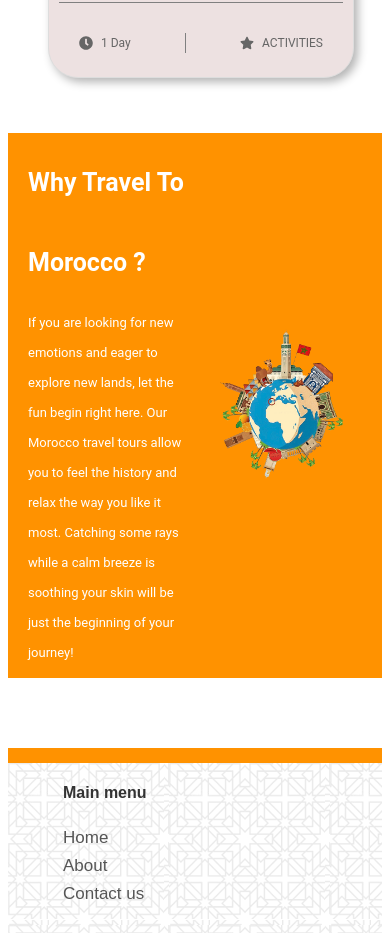
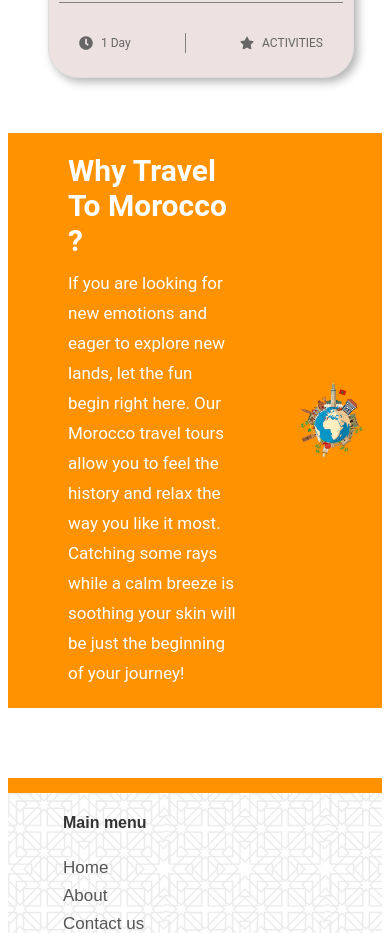
Before and after one commit to Oumaima-Elkadiri/Camel_Company_Merzouga, a React (Vite) app: page / in a window 390 px wide. Shown: the part 6340-7273 px from the top of the page. Built offline with nearby package versions, Linux system fonts and the light colour scheme.

Commit message:
Forcer le redeploiement

```diff
--- a/src/styles/contact.css
+++ b/src/styles/contact.css
@@ -200,7 +200,8 @@
     }
 
     .msg_contact ul li {
-        margin: 0 0 0 100px;
+        margin: 0 0 0 30px;
+        max-width: 250px;
     }
     .footer_contact{
         flex-direction: column; /* Afficher les éléments en colonne */
@@ -209,7 +210,7 @@
         text-align: center; /* Centrer le texte */
         margin: 0; /* Réinitialiser les marges */
         padding: 20px 0; /* Ajouter un peu de padding */
-        gap: 20px;
+        gap: 0px;
     }
     .footer_contact h1{
         font-size: 18px;
--- a/src/styles/home.css
+++ b/src/styles/home.css
@@ -17,7 +17,7 @@
 .home-section img{
     flex: 1;
     width: 60%;
-    margin: 30px 0 70px 0;
+    margin: 70px  0;
 }
 .home-section h1{
     font-size: 70px;
@@ -156,33 +156,31 @@
 .why{
     background-color: #FF9200;
     color: white;
-    padding: 10px 70px;
-    margin: 20px 0;
+    padding: 10px 100px;
+    margin: 5px 0;
     display: flex;
     align-items: center;
-    justify-content: space-between;
+    justify-content: space-around;
 }
 .why .text{
-    flex: 1;
+    flex: 0.7;
     text-align: left;
+
 }
 .why h1{
     font-size: 30px;
     font-weight: bold;
     margin: 10px 0;
-    line-height: 80px;
 }
 .why p{
-    font-size: 19px;
+    font-size: 17px;
     margin: 10px 0;
     line-height: 30px;
 }
 .why img{
-    width: 100px;
+    width: 400px;
     height: auto;
-    margin: 0 auto; /* Centrer les images horizontalement */
-    display: block;
-    flex: 1;
+    margin: 0 auto;
 }
 
 /* --- Responsive Design --- */
@@ -259,15 +257,30 @@
         margin: 20px 0;
     }
     .why{
-        padding: 5px 20px;
+        padding: 10px;
+        margin: 5px 0;
+        justify-content: space-between;
+    }
+    .why .text{
+        flex: 2;
+        text-align: left;
+        padding: 0 50px;
     }
     .why h1{
-        font-size: 25px;
-        margin: 5px 0;
+        font-size: 30px;
+        font-weight: bold;
+        margin: 10px 0;
     }
     .why p{
-        font-size: 13px;
-        margin: 5px 0;
+        font-size: 17px;
+        margin: 10px 0;
+        line-height: 30px;
+    }
+    .why img{
+        width: 50px;
+        height: auto;
+        margin: 0 auto; /* Centrer les images horizontalement */
+        flex: 1;
     }
 
 }
```
Also changed, not shown: src/components/home.jsx (line endings or trailing spaces).
